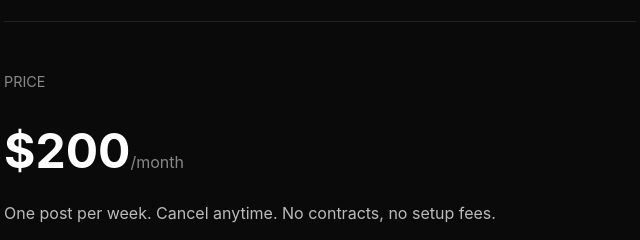
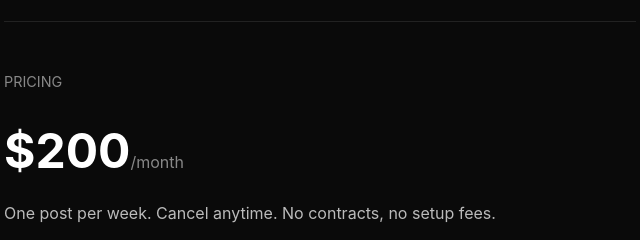
Before and after one commit to Bennyboy0789/blog-service, a plain HTML site: page index.html in a window 1280 px wide. Shown: the part 1110-1350 px from the top of the page, 320-960 px from the left. Drawn offline with Linux system fonts and the light colour scheme.

Commit message:
PRICE → PRICING

```diff
--- a/index.html
+++ b/index.html
@@ -95,7 +95,7 @@
 
   <hr>
 
-  <p style="color:#888; font-size: 0.9rem;">PRICE</p>
+  <p style="color:#888; font-size: 0.9rem;">PRICING</p>
   <div class="price">$200<span>/month</span></div>
   <p>One post per week. Cancel anytime. No contracts, no setup fees.</p>
 
```
